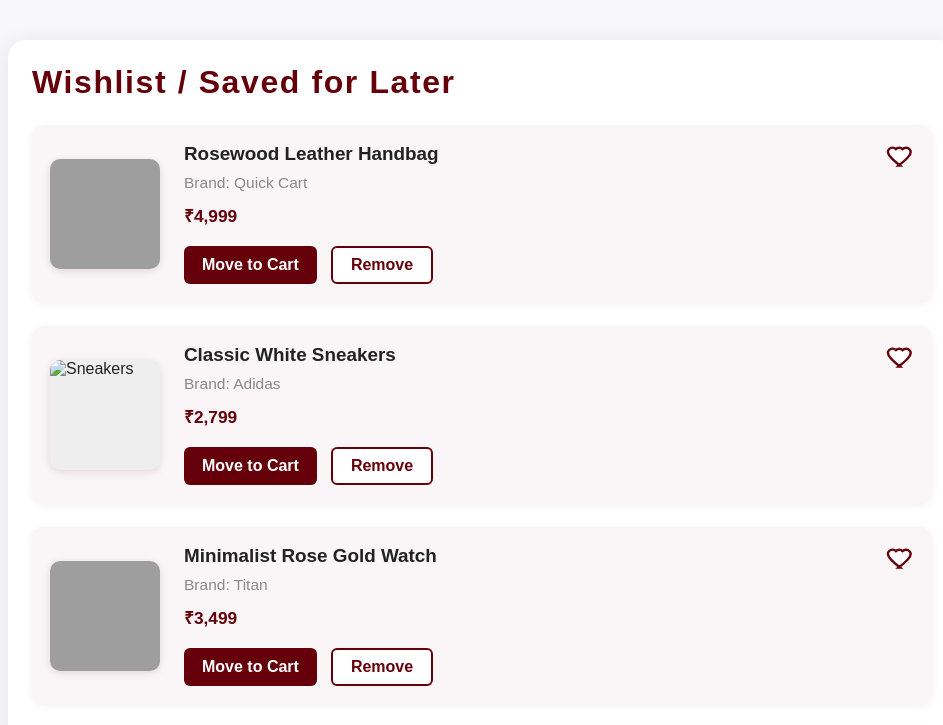
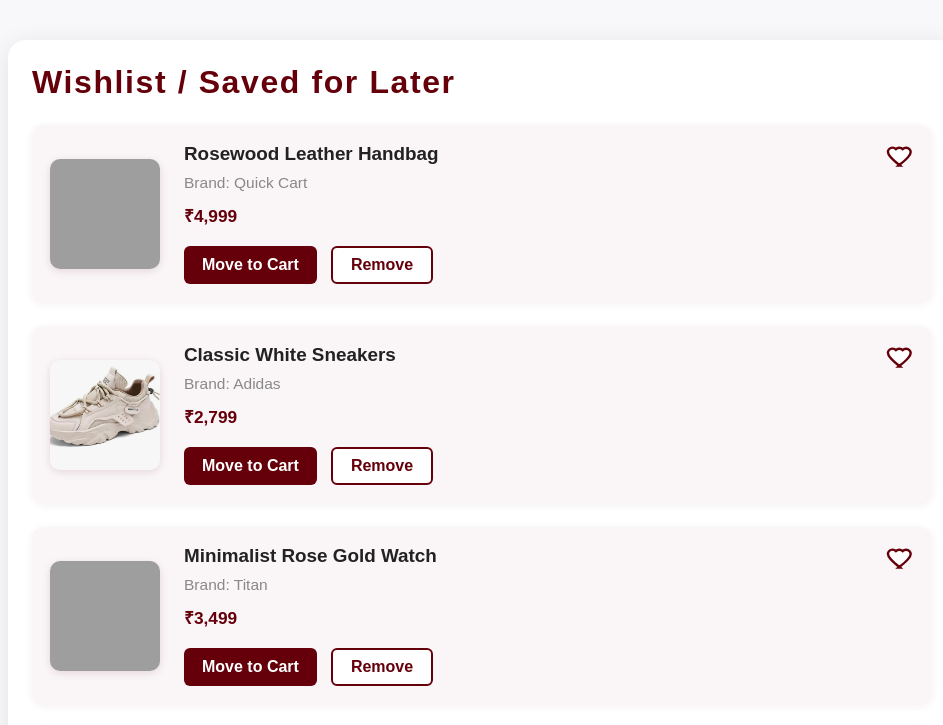
Before and after one commit to Kanduriavinash/QuickCart, a plain HTML site: page index9.html in a window 1280 px wide. Shown: the top 725 px of the page, without its empty margins (158-1101 px from the left). Drawn offline with Linux system fonts and the light colour scheme; grey boxes are pictures that could not be loaded.

Commit message:
Update index9.html

```diff
--- a/index9.html
+++ b/index9.html
@@ -170,7 +170,7 @@
           </svg>
         </div>
         <div class="wishlist-img">
-          <img href="shoe6.jpg" alt="Sneakers">
+          <img src="shoe6.jpg" alt="Sneakers">
         </div>
         <div class="wishlist-info">
           <div class="wishlist-name">Classic White Sneakers</div>
```
